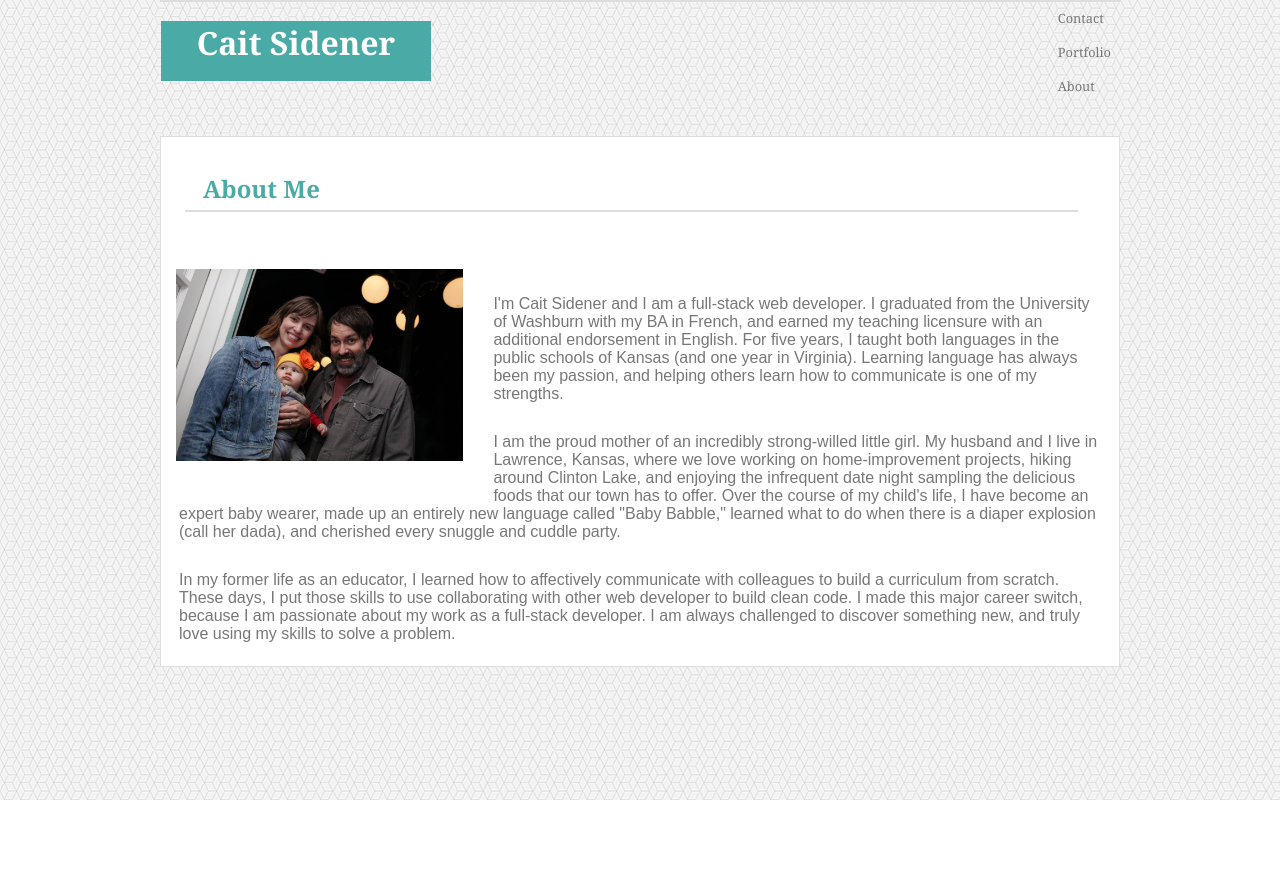
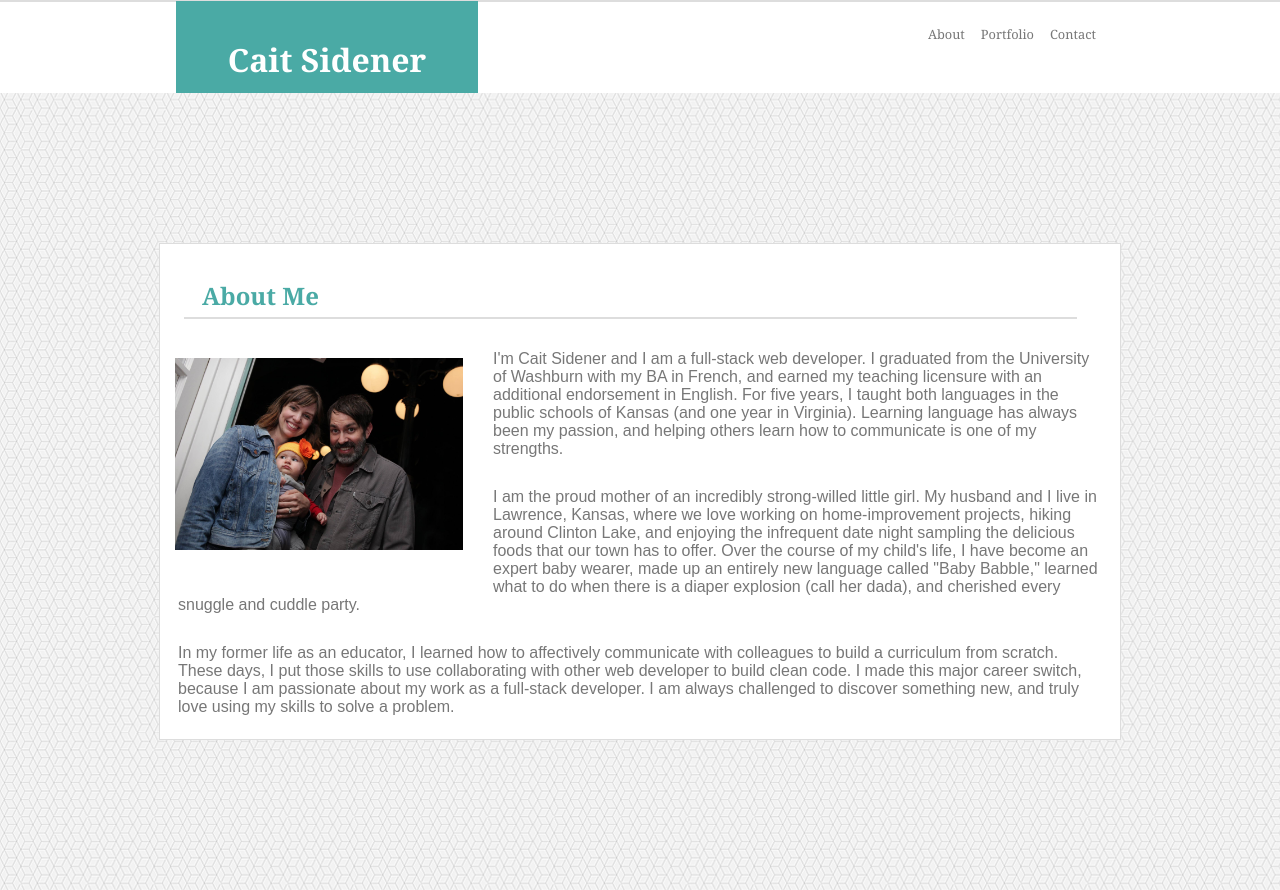
Before and after one commit to cait-sidener/Basic-Portfolio, a plain HTML site: page index.html in a window 1280 px wide. Before the commit the page ends 800 px from the top, so only its background shows below. Drawn offline with Linux system fonts and the light colour scheme.

Commit message:
cleaning up html

```diff
--- a/assets/css/style.css
+++ b/assets/css/style.css
@@ -1,44 +1,3 @@
-/* center content on all pages */
-body {
-    display:block;
-    margin:0 auto;
-    width:960px;
-}
-
-/*white box around header */
-#header {
-    background-color: #ffffff;
-    border: 1px solid #dddddd;
-}
-
-/*my name on each page*/
-h1 {
-    background-color: #4aaaa5;
-    color: #ffffff;
-    display: block;
-    float: left;
-    font-family: 'Georgia', Times, Times New Roman, serif;
-    height: 60px;
-    margin-top:20px;
-    overflow: hidden;
-    text-align: center;
-    width: 270px;
-}
-
-/* navigation bar */
-ul {
-    float:right;
-    list-style-type: none;
-    margin:0;
-    padding: 0;
-
-}
-
-li {
-    display:inline;
-
-}
-
 /*keeping links the same color, even when clicked on for nav bar*/
 a {
     color: #777777;
@@ -47,6 +6,45 @@ a {
     font-size: 80%;
     padding: 8px;
     text-decoration: none;
+}
+
+a span {
+    background-color: #4aaaa5;
+    background-position: relative;
+    color: #ffffff;
+    font-family: 'Arial', 'Helvetica Neue', Helvetica, sans-serif;
+    left: 0;
+    padding:10px;
+    position: absolute;
+    top: 200px;
+    width:100%;
+}
+
+/* center content on all pages */
+body {
+    margin: 0;
+    /* background-image: url('/assets/images/qbkls.png');
+    background-repeat: repeat; */
+    /* display:block;
+    margin:0 auto;
+    width:960px; */
+}
+
+/*the white box around content for all pages*/
+.box {
+    background-color: #ffffff;
+    border: 1px solid #dddddd;
+    margin: 150px auto;
+    width:960px;
+}
+
+/*the entire contact form layout - outside the boxes */
+form {
+    color: #777777;
+    margin:0 auto;
+    font-family: 'Georgia', Times, Times New Roman, serif;
+    padding-left: 18px;
+    width: 960px;
 }
 
 /*about, portfolio, contact headers for all pages*/
@@ -64,28 +62,50 @@ h2 {
     width: 870px;
 }
 
-/*the white box around content for all pages*/
-.box {
+/*white box around header */
+.header {
     background-color: #ffffff;
     border: 1px solid #dddddd;
-    margin-top: 80px;
 }
 
-/* contact page elements */
-label {
-    display:block;
-    letter-spacing:2px;
-    margin-top: 30px;
-    padding-left:18px;
+/* navigation bar */
+.header-nav {
+    float: right;
+    list-style-type: none;
+    margin-right:175px;
+    padding: 0;
 }
 
-/*the entire contact form layout - outside the boxes */
-form {
-    color: #777777;
-    margin:0 auto;
+.header-nav li {
+    float: left;
+}
+
+/*my name on each page*/
+.header-title {
+    background-color: #4aaaa5;
+    color: #ffffff;
+    display: block;
+    float: left;
     font-family: 'Georgia', Times, Times New Roman, serif;
-    padding-left: 18px;
-    width: 960px;
+    height: 60px;
+    margin-left:175px;
+    overflow: hidden;
+    padding: 1em;
+    text-align: center;
+    width: 270px;
+}
+
+/* Container holding image and text in Portfolio Page */
+.image {
+    margin-top:10px;
+    position: relative;
+}
+
+/* about me page image with text flow */
+img {
+    float: left;
+    margin: 0px 15px 15px 0px;
+    padding: 15px;
 }
 
 /*the name and email boxes */
@@ -99,17 +119,26 @@ input, texarea {
     margin-top:3px;
     padding:10px;
     width: 880px;
+}
 
+/* contact page elements */
+label {
+    display:block;
+    letter-spacing:2px;
+    margin-top: 30px;
+    padding-left:18px;
 }
- /* the message box */
-textarea {
-    background-color: #ffffff;
-    border:1px solid #dddddd;
-    font-family: 'Georgia', Times, Times New Roman, serif;
-    height:213px;
-    width: 900px;
 
+/* paragraph on about me section */
+p {
+    color: #777777;
+    font-family: 'Arial', 'Helvetica Neue', Helvetica, sans-serif;
+    padding: 7px;
+    padding-left: 18px;
+    padding-right: 18px;
 }
+
+
 
 #submit {
     background-color: #4aaaa5;
@@ -129,36 +158,16 @@ textarea {
         opacity:.9;
     }
 
-/* about me page image with text flow */
-img {
-    float: left;
-    margin: 0px 15px 15px 0px;
-    padding: 15px;
+ /* the message box */
+textarea {
+    background-color: #ffffff;
+    border:1px solid #dddddd;
+    font-family: 'Georgia', Times, Times New Roman, serif;
+    height:213px;
+    width: 900px;
 }
 
-/* paragraph on about me section */
-p {
-    color: #777777;
-    font-family: 'Arial', 'Helvetica Neue', Helvetica, sans-serif;
-    padding: 7px;
-    padding-left: 18px;
-    padding-right: 18px;
+.wrapper-header {
+    background-color: white;
+    height:93px;
 }
-
-/* Container holding image and text in Portfolio Page */
-.image {
-    margin-top:10px;
-    position: relative;
-}
-
-a span {
-    background-color: #4aaaa5;
-    background-position: relative;
-    color: #ffffff;
-    font-family: 'Arial', 'Helvetica Neue', Helvetica, sans-serif;
-    left: 0;
-    padding:10px;
-    position: absolute;
-    top: 200px;
-    width:100%;
-}
--- a/index.html
+++ b/index.html
@@ -1,39 +1,52 @@
 <!DOCTYPE html>
 <html lang="en-us">
+
 <head>
     <link rel="stylesheet" type="text/css" href="assets/css/style.css">
     <title>Cait Sidener</title>
 </head>
 
-<body background="assets/images/qbkls.png">
+<body style="background-image: url('assets/images/qbkls.png');">
 
-    <div id="header">
-    <h1><span>Cait Sidener</span></h1>
-        <ul>
-            <li><a href="contact.html" STYLE="text-decoration: none">Contact</a></li>
-            <li><a href="portfolio.html" STYLE="text-decoration: none">Portfolio</a></li>
-            <li><a href="index.html" STYLE="text-decoration: none">About </a></li>
 
-        </ul>
+    <div class="wrapper-header">
+        <div class="header">
+
+            <div class="header-title">
+                <h1>Cait Sidener</h1>
             </div>
 
-    <br>
-    <br>
-    <br>
+            <ul class="header-nav">
+                <li><a href="index.html" stlye="text-decoration: none">About </a></li>
+                <li><a href="portfolio.html" style="text-decoration: none">Portfolio</a></li>
+                <li><a href="contact.html" style="text-decoration: none">Contact</a></li>
+            </ul>
+
+        </div>
+    </div>
 
     <div class="box">
         <h2>About Me</h2>
 
-    <br>
 
         <img src="assets/images/IMG_1294.jpg" width="30%" height="30%" alt="Image of Cait Sidener with her husband and daughter">
 
-    <br>
 
-    <p>I'm Cait Sidener and I am a full-stack web developer. I graduated from the University of Washburn with my BA in French, and earned my teaching licensure with an additional endorsement in English. For five years, I taught both languages in the public schools of Kansas (and one year in Virginia). Learning language has always been my passion, and helping others learn how to communicate is one of my strengths.</p>
-    <p>I am the proud mother of an incredibly strong-willed little girl. My husband and I live in Lawrence, Kansas, where we love working on home-improvement projects, hiking around Clinton Lake, and enjoying the infrequent date night sampling the delicious foods that our town has to offer. Over the course of my child's life, I have become an expert baby wearer, made up an entirely new language called "Baby Babble," learned what to do when there is a diaper explosion (call her dada), and cherished every snuggle and cuddle party. </p>
-    <p>In my former life as an educator, I learned how to affectively communicate with colleagues to build a curriculum from scratch. These days, I put those skills to use collaborating with other web developer to build clean code. I made this major career switch, because I am passionate about my work as a full-stack developer. I am always challenged to discover something new, and truly love using my skills to solve a problem. </p>
+        <p>I'm Cait Sidener and I am a full-stack web developer. I graduated from the University of Washburn with my BA in
+            French, and earned my teaching licensure with an additional endorsement in English. For five years, I taught
+            both languages in the public schools of Kansas (and one year in Virginia). Learning language has always been
+            my passion, and helping others learn how to communicate is one of my strengths.</p>
+        <p>I am the proud mother of an incredibly strong-willed little girl. My husband and I live in Lawrence, Kansas, where
+            we love working on home-improvement projects, hiking around Clinton Lake, and enjoying the infrequent date night
+            sampling the delicious foods that our town has to offer. Over the course of my child's life, I have become an
+            expert baby wearer, made up an entirely new language called "Baby Babble," learned what to do when there is a
+            diaper explosion (call her dada), and cherished every snuggle and cuddle party. </p>
+        <p>In my former life as an educator, I learned how to affectively communicate with colleagues to build a curriculum
+            from scratch. These days, I put those skills to use collaborating with other web developer to build clean code.
+            I made this major career switch, because I am passionate about my work as a full-stack developer. I am always
+            challenged to discover something new, and truly love using my skills to solve a problem. </p>
     </div>
 
 </body>
+
 </html>
```
Also changed, not shown: contact.html (+14 -10 lines), portfolio.html (+14 -12 lines). Lines whose indentation alone changed are shown as unchanged.
